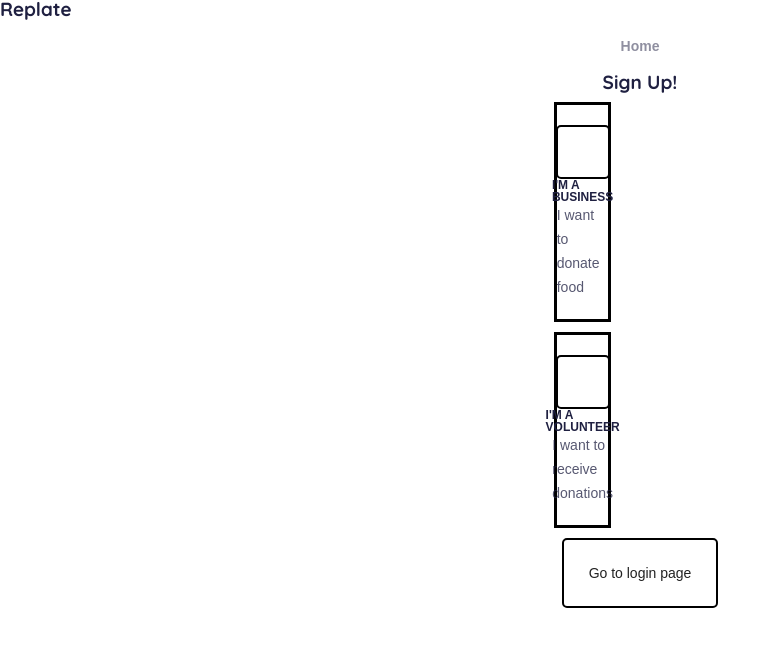
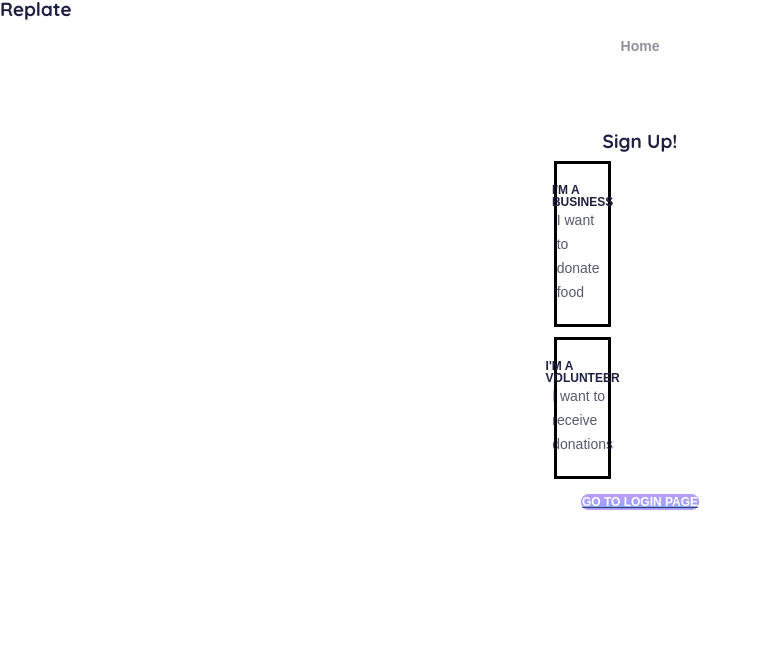
Before and after one commit to Replate-EU/Frontend, a React (Create React App) app in the folder front-end/: page / in a window 1280 px wide. Shown: the top 646 px of the page, without its empty margins (0-780 px from the left). Built offline with nearby package versions, Linux system fonts and the light colour scheme; no server answers; a web font is replaced by a local one.

Commit message:
Buttons w/out focus

```diff
--- a/front-end/src/CSS/App.css
+++ b/front-end/src/CSS/App.css
@@ -455,6 +455,12 @@
   align-items: center;
   min-height: 500px;
 }
+button:focus {
+  outline: none;
+}
+a:focus {
+  outline: none;
+}
 .button-big {
   max-width: 320px;
   width: 100%;
--- a/front-end/src/Components/SignUp.js
+++ b/front-end/src/Components/SignUp.js
@@ -9,14 +9,14 @@
       <div className="Boxes">
         <Box>
           <Link to="/business">
-            <Button1 className="hover"></Button1>
+            <a className="hover"></a>
           </Link>
           <h3>I'm a business</h3>
           <p>I want to donate food</p>
         </Box>
         <Box>
           <Link to="/volunteer">
-            <Button1 className="hover"></Button1>
+            <a className="hover"></a>
           </Link>
 
           <h3>I'm a volunteer</h3>
@@ -24,7 +24,7 @@
         </Box>
       </div>
       <Link to="/login">
-        <Button1 className="hover">Go to login page</Button1>
+        <a className="button">Go to login page</a>
       </Link>
     </>
   );
```
Also changed, not shown: front-end/src/LESS/global.less (+7 -0 lines).
